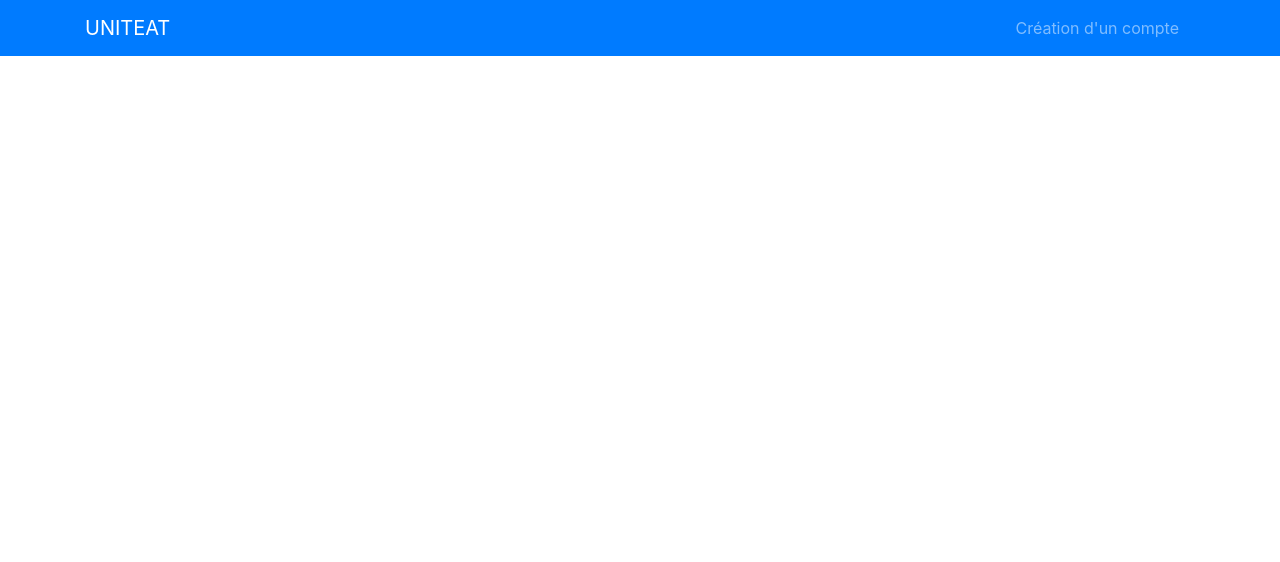
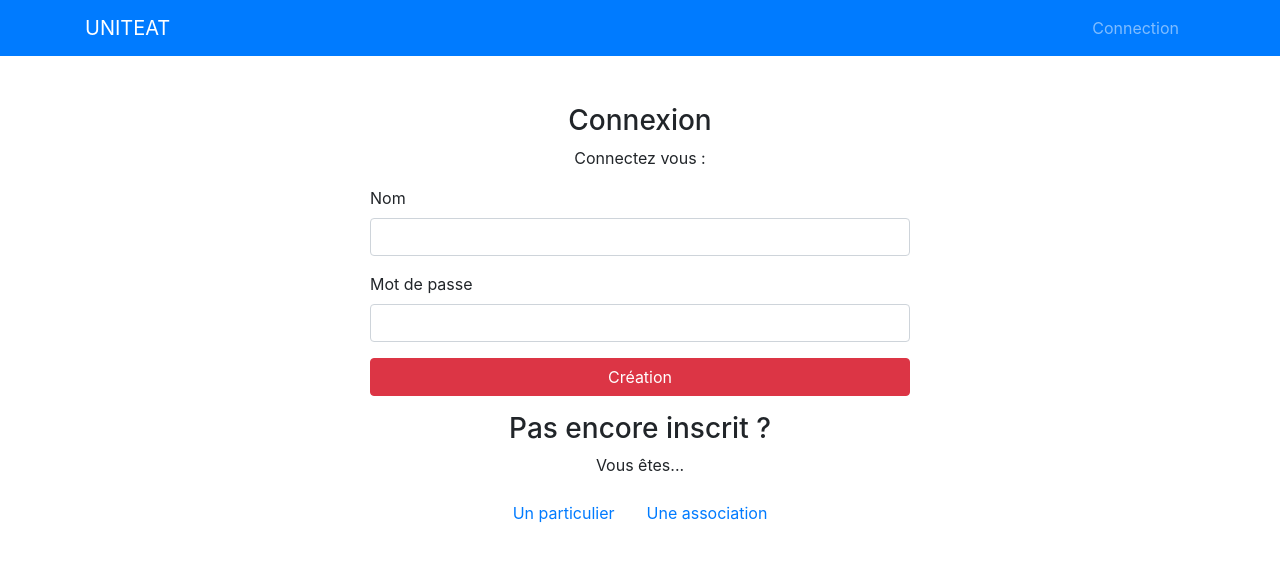
Before and after one commit to CharlFrancois/uniteat, a Vue app: page /login in a window 1280 px wide. Shown: the top 562 px of the page. Built offline with nearby package versions, Linux system fonts and the light colour scheme.

Commit message:
:construction: parcours de connexion

```diff
--- a/src/App.vue
+++ b/src/App.vue
@@ -6,7 +6,7 @@
         <a class="navbar-brand float-left">UNITEAT</a>
         <ul class="nav navbar-nav flex-row float-right">
           <li class="nav-item">
-            <router-link class="nav-link pr-3" to="/">Création d'un compte</router-link>
+            <router-link class="nav-link pr-3" to="/login">Connection</router-link>
           </li>
         </ul>
       </div>
--- /dev/null
+++ b/src/components/views/Login.vue
@@ -0,0 +1,35 @@
+<template>
+  <div class="row justify-content-center">
+    <div class="col-md-6">
+      <h3 class="text-center">Connexion</h3>
+      <p class="text-center">Connectez vous :</p>
+      <form>
+        <div class="form-group">
+          <label>Nom</label>
+          <input type="text" class="form-control" required />
+        </div>
+
+        <div class="form-group">
+          <label>Mot de passe</label>
+          <input type="password" class="form-control" required />
+        </div>
+
+        <div class="form-group">
+          <button class="btn btn-danger btn-block">Création</button>
+        </div>
+      </form>
+      <h3 class="text-center">Pas encore inscrit ?</h3>
+      <p class="text-center">Vous êtes...</p>
+      <div class="d-flex justify-content-center">
+        <router-link class="nav-link pr-3" to="/create-user" >Un particulier</router-link>
+        <router-link class="nav-link pr-3" to="/create-asso" >Une association</router-link>
+      </div>
+    </div>
+  </div>
+</template>
+
+<script>
+export default {
+  name: "Login",
+};
+</script>
--- a/src/router/index.js
+++ b/src/router/index.js
@@ -6,23 +6,32 @@ Vue.use(VueRouter)
 const routes = [
   {
     path: '/',
-    name: 'home',
-    component: () => import('../components/CreateUser')
+    name: 'home'
+  },
+  {
+    path: '/login',
+    name: 'Login',
+    component: () => import('../components/views/Login')
+  },
+  {
+    path: '/create-user',
+    name: 'CreateUser',
+    component: () => import('../components/views/CreateUser')
   },
   {
     path: '/create-asso',
-    name: 'createAsso',
-    component: () => import('../components/CreateAsso')
+    name: 'CreateAsso',
+    component: () => import('../components/views/CreateAsso')
   },
   {
     path: '/add-product',
     name: 'AddProduct',
-    component: () => import('../components/AddProduct')
+    component: () => import('../components/views/AddProduct')
   },
   {
     path: '/edit/:id',
     name: 'edit',
-    component: () => import('../components/EditUser')
+    component: () => import('../components/views/EditUser')
   }
 ]
 
```
Also changed, not shown: src/components/views/AddProduct.vue (renamed from src/components/AddProduct.vue), src/components/views/CreateAsso.vue (renamed from src/components/CreateAsso.vue), src/components/views/CreateUser.vue (renamed from src/components/CreateUser.vue), src/components/views/EditUser.vue (renamed from src/components/EditUser.vue).
